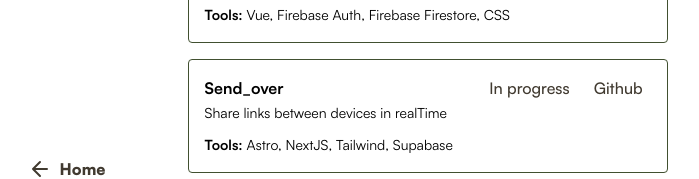
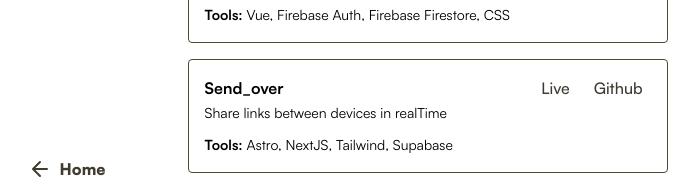
Before and after one commit to adeleke5140/portfolio-v2, a Next.js app: page /projects in a window 1280 px wide. Shown: the part 215-394 px from the top of the page, without its empty margins (34-733 px from the left). Built offline with nearby package versions, Linux system fonts and the light colour scheme.

Commit message:
feat: add link for sendover

```diff
--- a/src/pages/projects.tsx
+++ b/src/pages/projects.tsx
@@ -49,10 +49,10 @@ const Projects = () => {
             <div className="flex gap-2 text-button-text ">
               <span>
                 <a
-                  href="#"
+                  href="https://send-over.vercel.app/"
                   className="p-2 font-medium transition-transform ease-out duration-200 hover:bg-app-bg -translate-x-1 hover:translate-x-0 rounded"
                 >
-                  In progress
+                  Live
                 </a>
               </span>
               <span>
```
